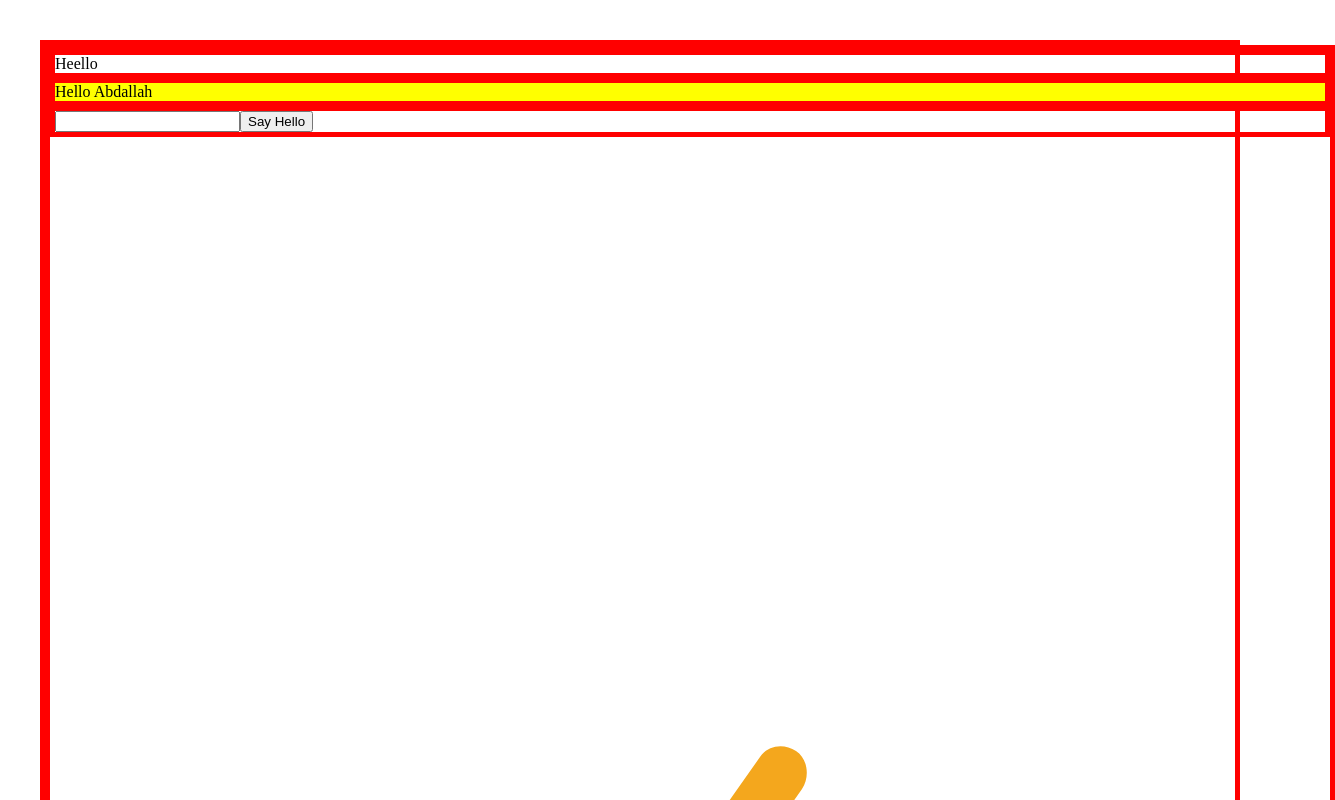
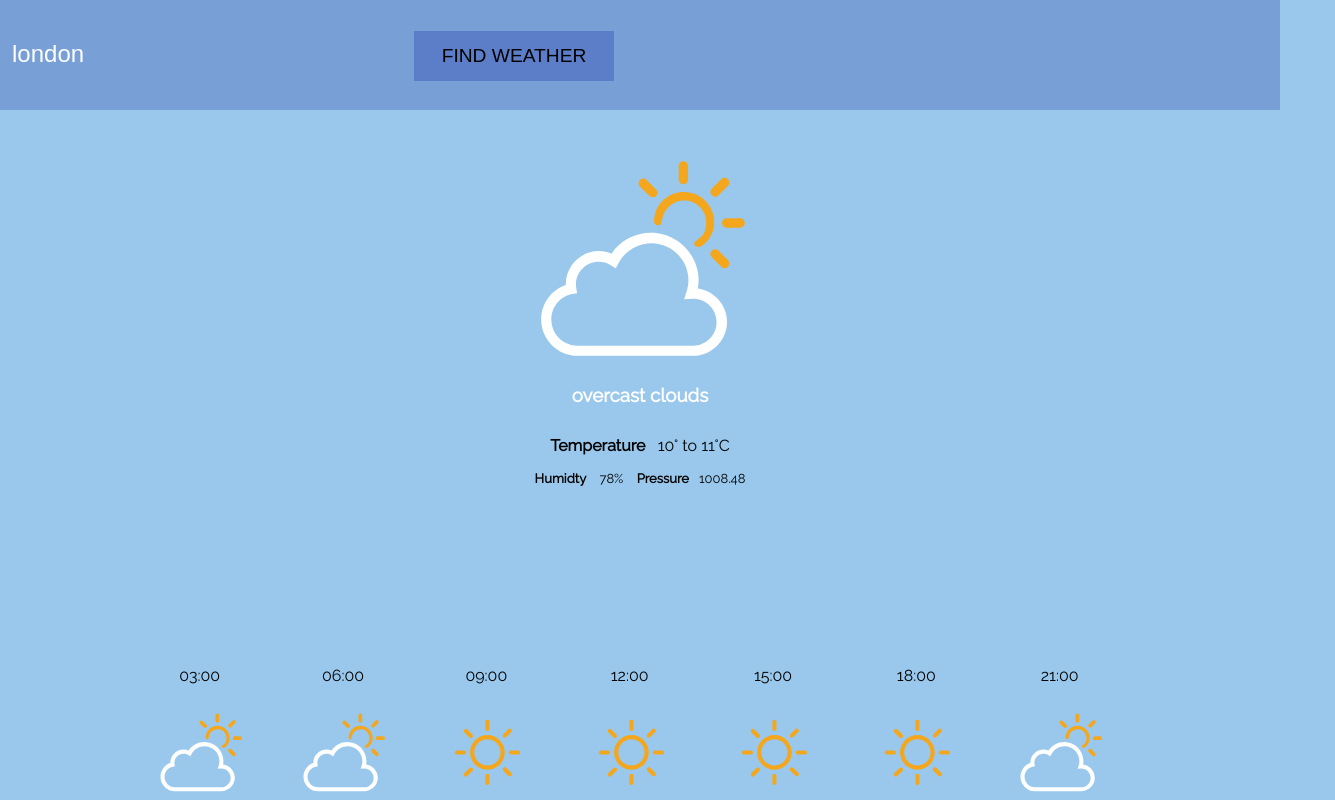
Before and after one commit to NWC2/Weather-API, a React (Create React App) app: page / in a window 1280 px wide. Shown: the top 800 px of the page, 1335 px wide, since content can reach past the window. Built offline with nearby package versions, Linux system fonts and the light colour scheme.

Commit message:
Weather API: HTML/CSS

```diff
--- a/src/App.css
+++ b/src/App.css
@@ -1,25 +1,106 @@
-.app {
-  height: 100vh;
-  width: 100vw;
-  transition: background-color 1s ease-in;
+body{
+
+    height: 100%;
+    width: auto;
+  margin: 0px;
+  padding: 0px;
+  font-family: "Raleway", sans-serif;
+  margin: 0;
+  background-color: rgb(141,194,234, 0.89);
+
+}
+.app{
+  margin: 0;
+  height: 100%;
 }
 
-.app__header,
-.app__main {
-  width: 100%;
+header{
+  height: 110px;
+  background-color: rgb(121 159 215);
+
+
+}
+
+
+
+input{
+  background-color: transparent;
+  border: none;
+  margin-top:40px ;
+  margin-left: 10px;
+  color: white;
+  width:300px;
+  height: 30px;
+  font-size: large;
+}
+#search::placeholder{
+text-align:start ;
+color: white;
+font-size:x-large;
+
+}
+input:hover{
+  border: none;
+}
+
+button{
+font-size: larger;
+border: 0;
+margin-left: 100px;
+
+width: 200px;
+height: 50px;
+background-color: rgb(92 126 201);
+}
+
+.content{
+  margin-top: 20px;
+  text-align:  center;
+  height: 500px;
+}
+
+.t1{
+
+  margin-top: 0px;
+  margin-bottom: 30px;
+}
+
+.t3{
+  font-size:  small;
+}
+
+
+.mainImage {
+
+  height: 50%;
+  width: 50%;
+}
+
+.t1{
+  color: white;
+}
+
+.info{
+
   display: flex;
-  flex-direction: column;
-  align-items: center;
-  padding: 20px;
-  font-family: "Raleway", sans-serif;
-  -webkit-font-smoothing: antialiased;
-  -moz-osx-font-smoothing: grayscale;
+  margin-left: 10%;
+  margin-right: 10%;
 }
+
+.imageboxes{
+  text-align: center;
+  width: 10%;
+  margin: 2%;
+}
+
+.infoImages{
+  height: 100px;
+  width: 100px;
+}
+
+
+
 
 /*  Search bar */
 
 /* Current weather */
-
-div {
-  border: 5px solid red;
-}
--- a/src/App.js
+++ b/src/App.js
@@ -1,9 +1,19 @@
 import React, { Component } from "react";
-import Search from "./components/Search";
+
 
 import SayHi, { SayHello } from "./components/WeatherItem";
 import fakeWeatherData from "./fakeWeatherData.json";
-import storm from './img/weather-icons/storm.svg'
+import imgClear from './img/weather-icons/clear.svg';
+import imgCloudy from './img/weather-icons/cloudy.svg';
+import imgDrizzle from './img/weather-icons/drizzle.svg';
+import imgFog from './img/weather-icons/fog.svg';
+import imgMostlyCloudy from './img/weather-icons/mostlycloudy.svg';
+import imgPartlyCloudy from './img/weather-icons/partlycloudy.svg';
+import imgRain from './img/weather-icons/rain.svg';
+import imgSnow from './img/weather-icons/snow.svg';
+import imgStorm from './img/weather-icons/storm.svg';
+import imgUnknow from './img/weather-icons/unknown.svg';
+
 import "./App.css";
 
 class App extends Component {
@@ -21,11 +31,70 @@ class App extends Component {
   render() {
     return (
       <div className="app">
-        <SayHi />
-        <SayHello color="black" name={this.state.name} />
-        <Search handleInput={this.handleInputChange} />
+        <div id="london">
 
-        <img src={storm} alt="storm icon" />
+          <header>
+            <input id="search" type="text" placeholder="london"></input>
+            <button id="find">FIND WEATHER</button>
+          </header>
+
+          <div className="content"  id="london">
+
+            <img class="mainImage" id="main-MostlyCloudy" src={imgMostlyCloudy} alt="web" />
+            <h3 class="t1">overcast clouds</h3>
+            <p class="t2"> <strong> Temperature </strong>&nbsp;&nbsp;10° to 11°C</p>
+            <p class="t3"> <strong>Humidty</strong> &nbsp;&nbsp; 78% &nbsp;&nbsp; <strong>Pressure&nbsp;&nbsp;</strong> 1008.48  </p>
+
+          </div>
+
+          <div className="info"   id="info-MostlyCloudy">
+
+            <section class="imageboxes" id="box1" >
+              <p>03:00</p>
+              <img class="infoImages" src={imgMostlyCloudy} />
+              <p>8°C</p>
+            </section>
+
+            <section class="imageboxes" id="box2">
+              <p>06:00</p>
+              <img class="infoImages" src={imgMostlyCloudy} />
+              <p>9°C</p>
+            </section>
+
+            <section class="imageboxes" id="box3">
+              <p>09:00</p>
+              <img class="infoImages" src={imgClear} />
+              <p>14°C</p>
+            </section>
+
+            <section class="imageboxes" id="box4">
+              <p>12:00</p>
+              <img class="infoImages" src={imgClear} />
+              <p>17°C</p>
+            </section>
+
+            <section class="imageboxes" id="box5">
+              <p>15:00</p>
+              <img class="infoImages" src={imgClear} />
+              <p>18°C</p>
+            </section>
+
+            <section class="imageboxes" id="box6">
+              <p>18:00</p>
+              <img class="infoImages" src={imgClear} />
+              <p>16°C</p>
+            </section>
+
+            <section class="imageboxes" id="box7">
+              <p>21:00</p>
+              <img class="infoImages" src={imgMostlyCloudy} />
+              <p>13°C</p>
+            </section>
+
+          </div>
+
+        </div>
+
 
 
 
```
Also changed, not shown: src/App copy.js (added, +37 -0 lines).
